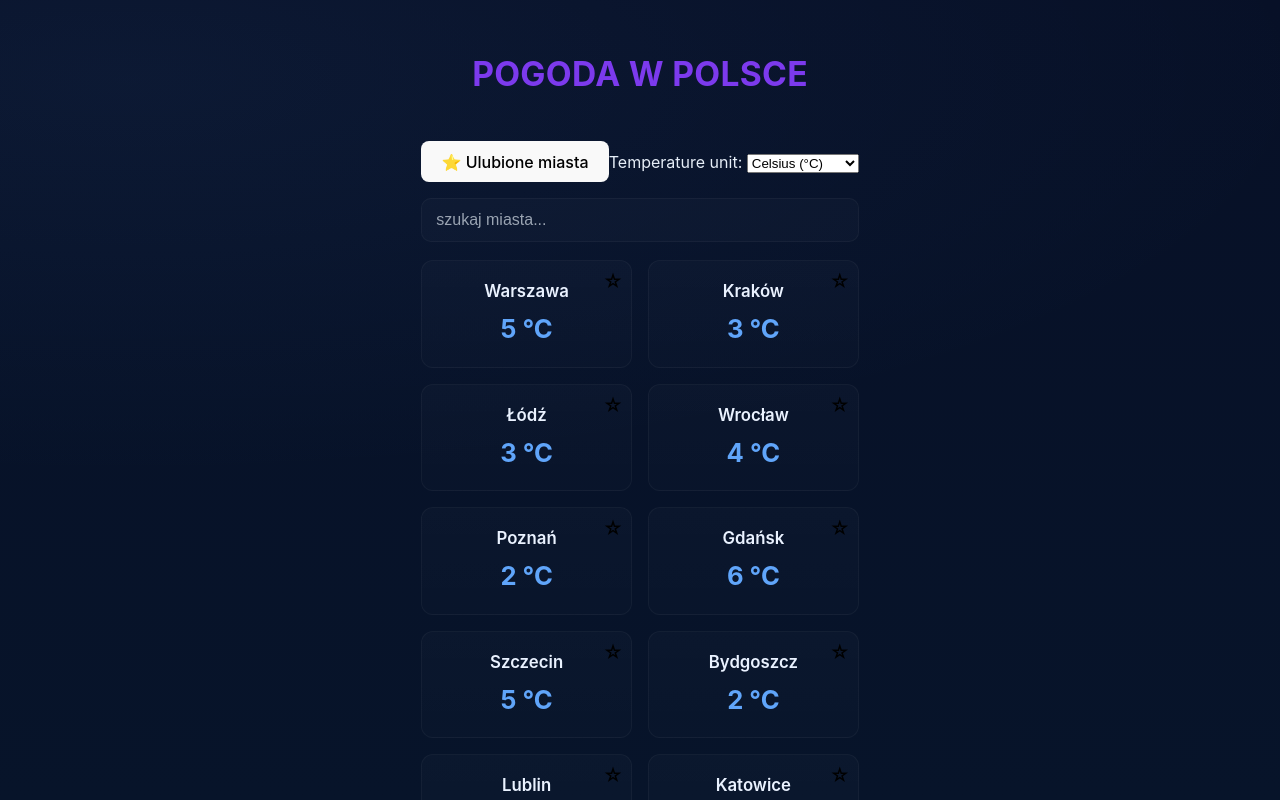
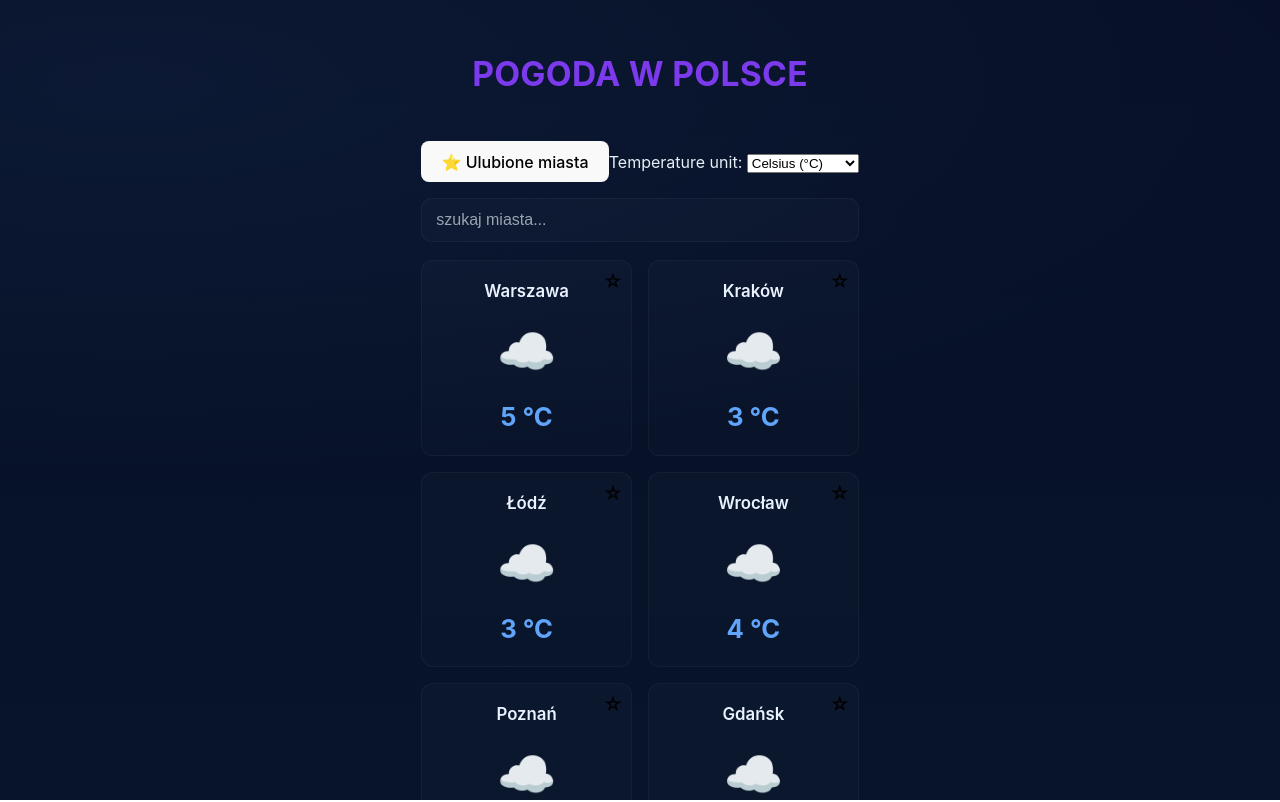
Before and after one commit to terapeutaLPG/Programowanie-Front-end_Igor_51706, a React (Vite) app in the folder weather-app/: page / in a window 1280 px wide. Shown: the top 802 px of the page. Built offline with nearby package versions, Linux system fonts and the light colour scheme; no server answers.

Commit message:
update api poniewaz bylo bledem z wyswietlaniem ikonek

```diff
--- a/weather-app/src/components/WeatherCard.jsx
+++ b/weather-app/src/components/WeatherCard.jsx
@@ -2,11 +2,26 @@ import { useSelector, useDispatch } from 'react-redux'
 import { convertTemperature, getUnitSymbol } from '../utils/temperature'
 import { toggleFavorite } from '../store/slices/favoritesSlice'
 
-function WeatherCard({ miasto, temperatura, onClick, isSelected, cityId, icon, opady }) {
+function WeatherCard({ miasto, temperatura, onClick, isSelected, cityId, icon, opady, ikonka }) {
   const unit = useSelector(state => state.settings.temperatureUnit)
   const displayTemp = convertTemperature(temperatura, unit)
   const unitSymbol = getUnitSymbol(unit)
   const className = `weather-card${isSelected ? ' selected' : ''}`
+
+  // Mapowanie ikon na emoji
+  const iconEmoji = {
+    '01d': '☀️', '01n': '🌙',
+    '02d': '⛅', '02n': '🌙',
+    '03d': '☁️', '03n': '☁️',
+    '04d': '☁️', '04n': '☁️',
+    '09d': '🌧️', '09n': '🌧️',
+    '10d': '🌧️', '10n': '🌧️',
+    '11d': '⛈️', '11n': '⛈️',
+    '13d': '❄️', '13n': '❄️',
+    '50d': '🌫️', '50n': '🌫️',
+  }
+
+  const iconCode = ikonka || icon
 
   const dispatch = useDispatch()
   const favoriteIds = useSelector((state) => state.favorites.favoriteIds)
@@ -48,12 +63,10 @@ function WeatherCard({ miasto, temperatura, onClick, isSelected, cityId, icon, o
         </button>
       )}
       <div className="city">{miasto}</div>
-      {icon && (
-        <img
-          src={`https://openweathermap.org/img/wn/${icon}@2x.png`}
-          alt={`Ikona pogody dla ${miasto}`}
-          style={{ width: '50px', height: '50px' }}
-        />
+      {iconCode && (
+        <div style={{ fontSize: '3rem', margin: '5px 0' }}>
+          {iconEmoji[iconCode] || '🌤️'}
+        </div>
       )}
       <div className="temp">{displayTemp} {unitSymbol}</div>
       {opady && <div style={{ fontSize: '0.9rem', color: '#9aa4b2' }}>{opady}</div>}
--- a/weather-app/src/pages/HomePage.jsx
+++ b/weather-app/src/pages/HomePage.jsx
@@ -45,6 +45,7 @@ const HomePage = ({ miasta }) => {
               miasto={dane.miasto}
               temperatura={dane.temperatura}
               icon={dane.icon}
+              ikonka={dane.ikonka}
               opady={dane.opady}
               onClick={() => handleClick(dane)}
             />
--- a/weather-app/src/utils/weatherApi.js
+++ b/weather-app/src/utils/weatherApi.js
@@ -1,6 +1,6 @@
 // Uwaga: Użyj własnego klucza API z https://openweathermap.org/api
 // Aby uzyskać darmowy klucz, zarejestruj się na https://openweathermap.org/api
-const API_KEY = 'b6fd4267a3bdb0ee573f147e2826b428';
+const API_KEY = '904f39378b05f275da44b205cd084c7e';
 const BASE_URL = 'https://api.openweathermap.org/data/2.5';
 
 const polishCityNames = {
```
